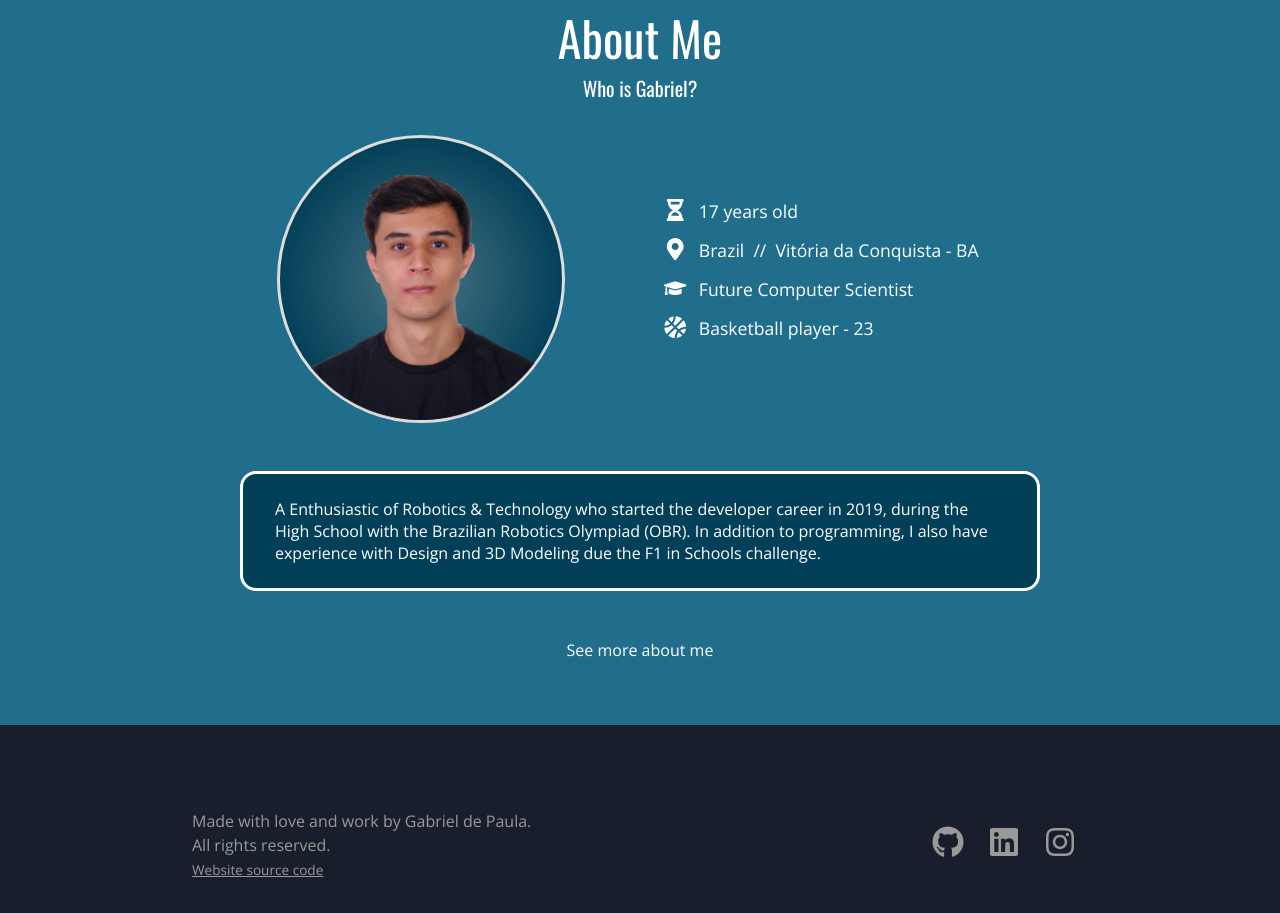
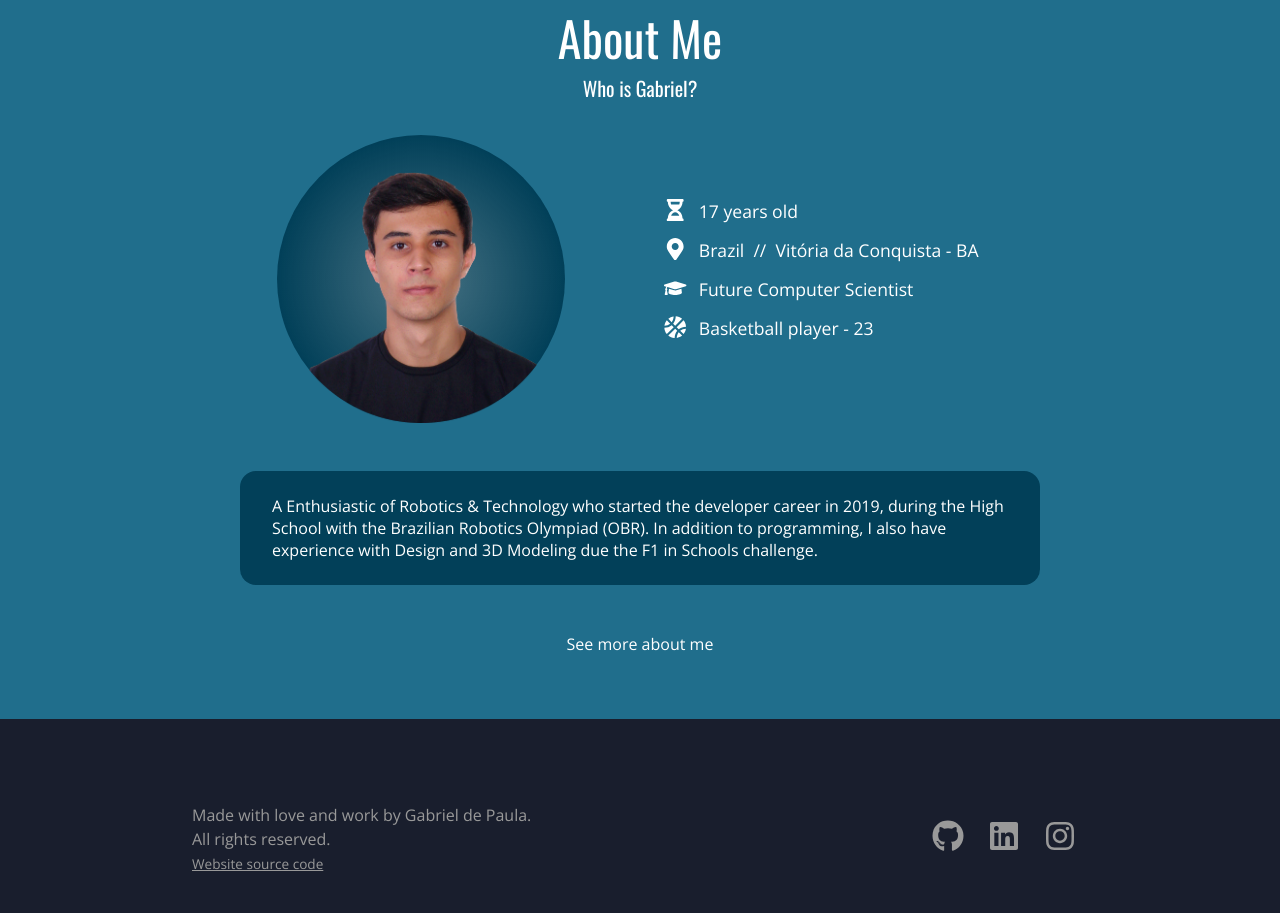
Before and after one commit to gabriel-dp/gabriel-dp.github.io_v1, a React (Create React App) app: page /#/ in a window 1280 px wide. Shown: the part 2980-3893 px from the top of the page. Built offline with nearby package versions, Linux system fonts and the light colour scheme.

Commit message:
kill borders

```diff
--- a/src/components/MyPhoto/index.jsx
+++ b/src/components/MyPhoto/index.jsx
@@ -8,7 +8,6 @@ const MyPhotoDiv = styled.div`
     align-items: center;
     justify-content: center;
     transition: all 0.25s ease;
-    border: 0.2rem ${props => props.theme.colors.lightgray} solid;
     border-radius: 50%;
     background-color: ${props => props.theme.colors.secondary};
 
--- a/src/pages/About/MySelf/styles.js
+++ b/src/pages/About/MySelf/styles.js
@@ -29,7 +29,6 @@ export const FullDescription = styled.div`
     width: 100%;
     background-color: ${props => props.theme.colors.secondary};
     border-radius: 1rem;
-    border: 0.25rem ${props => props.theme.colors.white} solid;
     padding: 1.5rem;
     color: ${props => props.theme.colors.white};
 
--- a/src/pages/MainPage/AboutMe/styles.js
+++ b/src/pages/MainPage/AboutMe/styles.js
@@ -67,7 +67,6 @@ export const MyDescription = styled.div`
     border-radius: 1rem;
     margin: 3rem 0;
     padding: 1.5rem 2rem;
-    border: 0.2rem ${props => props.theme.colors.white} solid;
 
     p {
         color: ${props => props.theme.colors.white};
```
